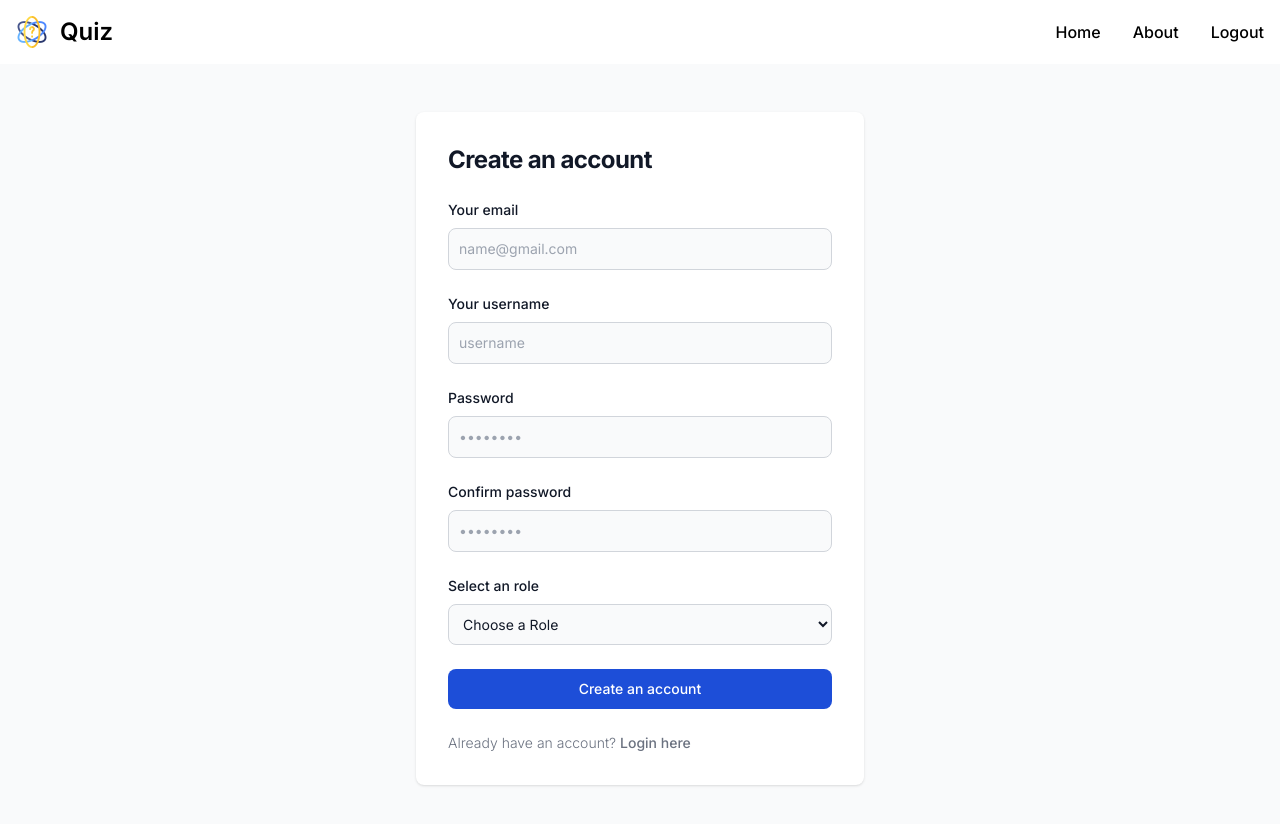
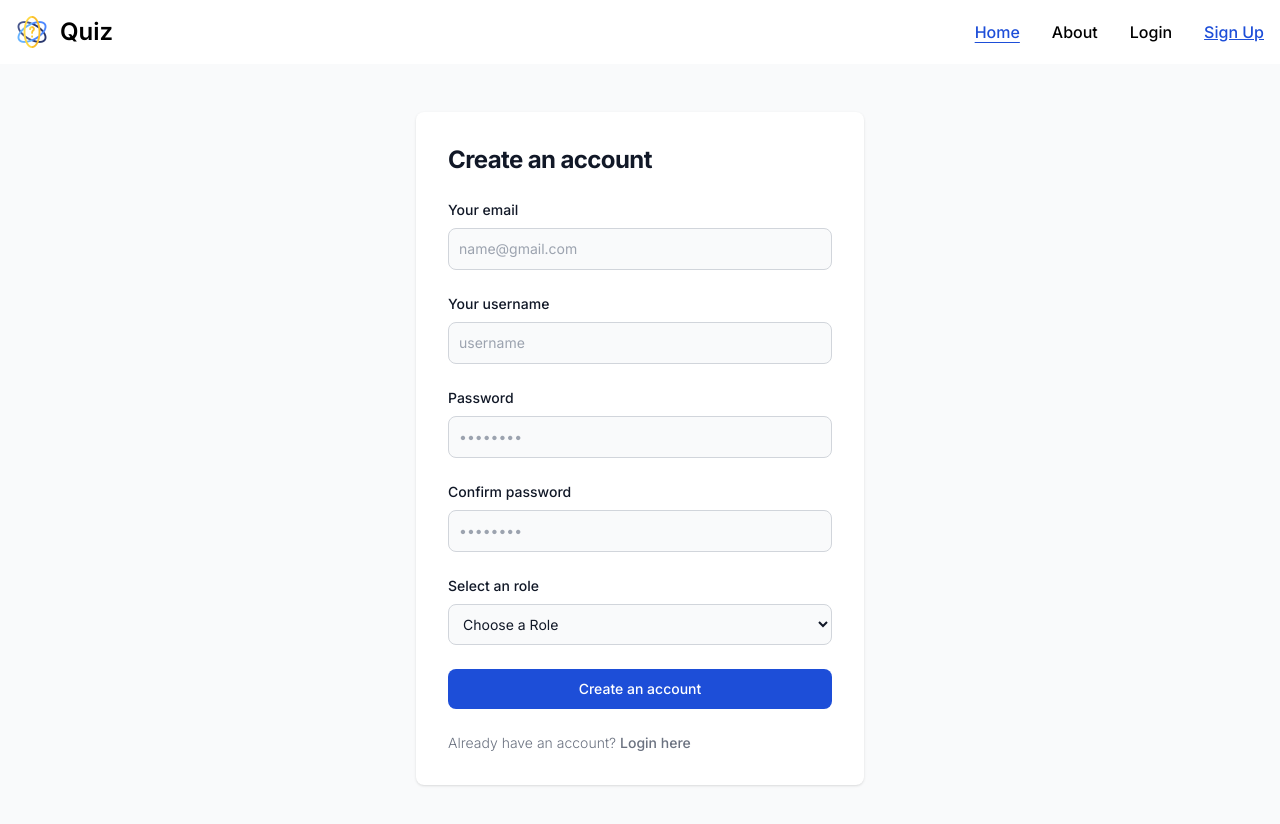
Before and after one commit to Liqaing/Quiz-FrontEnd, a Next.js app in the folder quiz-frontend/: page /account/sign-up in a window 1280 px wide. Shown: the top 824 px of the page. Built offline with nearby package versions, Linux system fonts and the light colour scheme; no server answers.

Commit message:
fix login logout and navbar

```diff
--- a/quiz-frontend/components/navbar/nav-content.tsx
+++ b/quiz-frontend/components/navbar/nav-content.tsx
@@ -2,7 +2,9 @@ import Link from "next/link"
 import NavLink from "./nav-link"
 import CheckLogin from "@/utils/CheckLogin";
 
-const NavBarContent = ({isMenuOpen, handleToggle}: {isMenuOpen: boolean, handleToggle:any}) => {
+const NavBarContent = () => {
+
+    const isUserLogin = CheckLogin();
 
     return (
 
@@ -12,16 +14,17 @@ const NavBarContent = ({isMenuOpen, handleToggle}: {isMenuOpen: boolean, handleT
                         <img src="/icon.png" className="h-8" alt="Quiz Logo" />
                         <span className="self-center text-2xl font-semibold whitespace-nowrap dark:text-white">Quiz</span>
                     </Link>
-                <button onClick={handleToggle} data-collapse-toggle="navbar-default" type="button" className="inline-flex items-center p-2 w-10 h-10 justify-center text-sm text-gray-500 rounded-lg md:hidden hover:bg-gray-100 focus:outline-none focus:ring-2 focus:ring-gray-200 dark:text-gray-400 dark:hover:bg-gray-700 dark:focus:ring-gray-600" aria-controls="navbar-default" aria-expanded="false">
+                <button id="nav-menu-toggle" data-collapse-toggle="navbar-menu" type="button" className="inline-flex items-center p-2 w-10 h-10 justify-center text-sm text-gray-500 rounded-lg md:hidden hover:bg-gray-100 focus:outline-none focus:ring-2 focus:ring-gray-200 dark:text-gray-400 dark:hover:bg-gray-700 dark:focus:ring-gray-600" aria-controls="navbar-menu" aria-expanded="false">
                     <span className="sr-only">Open main menu</span>
                     <svg className="w-5 h-5" aria-hidden="true" xmlns="http://www.w3.org/2000/svg" fill="none" viewBox="0 0 17 14">
-                        <path stroke="currentColor" stroke-linecap="round" stroke-linejoin="round" strokeWidth="2" d="M1 1h15M1 7h15M1 13h15"/>
+                        <path stroke="currentColor" strokeLinecap="round" strokeLinejoin="round" strokeWidth="2" d="M1 1h15M1 7h15M1 13h15"/>
                     </svg>
                 </button>
-                <div className={`w-full md:block md:w-auto ${isMenuOpen? "Block" : "hidden"}`} id="navbar-default">
-                    <NavLink CheckLogin={CheckLogin}></NavLink>
+                <div className={`w-full hidden md:block md:w-auto`} id="navbar-menu">
+                    <NavLink isUserLogin={isUserLogin}></NavLink>
                 </div>
             </div>
+            <script type="text/javascript" src="/scripts/menu-toggle.js"></script>
         </nav>
 
     )
--- a/quiz-frontend/components/navbar/nav-link.tsx
+++ b/quiz-frontend/components/navbar/nav-link.tsx
@@ -1,44 +1,43 @@
-'use client';
+"use client"
 
-import HandLogout from "@/utils/HandleLogout";
 import Link from "next/link"
 import { usePathname } from "next/navigation";
+import HandLogout from '@/utils/HandleLogout';
 
-const NavLink = (props: any) => {
-    const isLogin = props.CheckLogin();
-    console.log( props.CheckLogin(), 'kkkkk')
+const NavLink = ({isUserLogin}: {isUserLogin:boolean} ) => {
+
     // Retreive path name which user currently on
     const pathName = usePathname();
 
     return (
         <ul className="flex flex-col p-4 md:p-0 mt-4 font-medium border border-gray-100 rounded-lg bg-gray-50 md:space-x-8 rtl:space-x-reverse md:flex-row md:mt-0 md:border-0 md:bg-white dark:bg-gray-800 md:dark:bg-gray-900 dark:border-gray-700">
             <li>
-                <Link href='/' className={`block py-2 px-3 rounded hover:bg-gray-100 md:hover:bg-transparent md:p-0 md:dark:hover:text-blue-500 dark:hover:bg-gray-700 dark:hover:text-white md:dark:hover:bg-transparent dark:border-gray-700  ${ pathName === "/" ? "text-blue-700 underline underline-offset-4" : "text-white-700"}`} aria-current="page">
+                <Link href='/' className={`block py-2 px-3 rounded hover:bg-gray-100 md:hover:bg-transparent md:p-0 md:dark:hover:text-blue-500 dark:hover:bg-gray-700 dark:hover:text-white md:dark:hover:bg-transparent dark:border-gray-700 ${ pathName.startsWith("/account/sign-up") ? "text-blue-700 underline underline-offset-4" : "text-white-700"}`} aria-current="page">
                     Home
                 </Link>
             </li>
             <li>
-                <Link href='/about' className={`block py-2 px-3 rounded hover:bg-gray-100 md:hover:bg-transparent md:p-0 md:dark:hover:text-blue-500 dark:hover:bg-gray-700 dark:hover:text-white md:dark:hover:bg-transparent dark:border-gray-700  ${ pathName.startsWith("/about") ? "text-blue-700 underline underline-offset-4" : "text-white-700"}`} aria-current="page">
+                <Link href='/about' className={`block py-2 px-3 rounded hover:bg-gray-100 md:hover:bg-transparent md:p-0 md:dark:hover:text-blue-500 dark:hover:bg-gray-700 dark:hover:text-white md:dark:hover:bg-transparent dark:border-gray-700 ${ pathName.startsWith("/about") ? "text-blue-700 underline underline-offset-4" : "text-white-700"}`} aria-current="page">
                     About
                 </Link>
             </li>
 
-            {!isLogin && (
+            {!isUserLogin && (
                 <>
                     <li>
-                        <Link href='/account/login' className={`block py-2 px-3 rounded hover:bg-gray-100 md:hover:bg-transparent md:p-0 md:dark:hover:text-blue-500 dark:hover:bg-gray-700 dark:hover:text-white md:dark:hover:bg-transparent dark:border-gray-700  ${ pathName.startsWith("/account/login") ? "text-blue-700 underline underline-offset-4" : "text-white-700"}`} aria-current="page">
+                        <Link href='/account/login' className={`block py-2 px-3 rounded hover:bg-gray-100 md:hover:bg-transparent md:p-0 md:dark:hover:text-blue-500 dark:hover:bg-gray-700 dark:hover:text-white md:dark:hover:bg-transparent dark:border-gray-700 ${ pathName.startsWith("/account/login") ? "text-blue-700 underline underline-offset-4" : "text-white-700"}`} aria-current="page">
                             Login
                         </Link>
                     </li>
                     <li>
-                        <Link href='/account/sign-up' className={`block py-2 px-3 rounded hover:bg-gray-100 md:hover:bg-transparent md:p-0 md:dark:hover:text-blue-500 dark:hover:bg-gray-700 dark:hover:text-white md:dark:hover:bg-transparent dark:border-gray-700  ${ pathName.startsWith("/account/sign-up") ? "text-blue-700 underline underline-offset-4" : "text-white-700"}`} aria-current="page">
+                        <Link href='/account/sign-up' className={`block py-2 px-3 rounded hover:bg-gray-100 md:hover:bg-transparent md:p-0 md:dark:hover:text-blue-500 dark:hover:bg-gray-700 dark:hover:text-white md:dark:hover:bg-transparent dark:border-gray-700 ${ pathName.startsWith("/account/sign-up") ? "text-blue-700 underline underline-offset-4" : "text-white-700"}}`} aria-current="page">
                             Sign Up
                         </Link>
                     </li>
                 </>
             )}
 
-            {isLogin && (
+            {isUserLogin && (
                 <>
                     <form action={HandLogout}>
                         <li>
@@ -50,7 +49,6 @@ const NavLink = (props: any) => {
 
                 </>
             )}
-
         </ul>
 
     )
--- a/quiz-frontend/components/navbar/navbar.tsx
+++ b/quiz-frontend/components/navbar/navbar.tsx
@@ -1,4 +1,4 @@
-'use client';
+// 'use client';
 
 import { useState } from "react"
 import NavBarContent from "./nav-content";
@@ -9,14 +9,14 @@ const Navbar = () => {
      *
     */
 
-    const [isMenuOpen, setIsMenuOpen] = useState(false);
-    const handleToggle = () => {
-        setIsMenuOpen(!isMenuOpen);
-    }
+    // const [isMenuOpen, setIsMenuOpen] = useState(false);
+    // const handleToggle = () => {
+    //     setIsMenuOpen(!isMenuOpen);
+    // }
 
 
     return (
-        <NavBarContent isMenuOpen={isMenuOpen} handleToggle={handleToggle}></NavBarContent>
+        <NavBarContent></NavBarContent>
     )
 }
 
--- a/quiz-frontend/components/quiz/quiz.tsx
+++ b/quiz-frontend/components/quiz/quiz.tsx
@@ -21,7 +21,3 @@ const AllQuiz = async () => {
 }
 
 export default {AllQuiz};
-
-// {quizzes.map((quiz:any) => {
-//     quiz["name"]
-// })}
--- a/quiz-frontend/utils/CheckLogin.tsx
+++ b/quiz-frontend/utils/CheckLogin.tsx
@@ -2,7 +2,7 @@
 
 import { cookies } from "next/headers";
 
-const CheckLogin = async () => {
+const CheckLogin = () => {
     return cookies().has("quiz-session");
 }
 
```
Also changed, not shown: quiz-frontend/public/scripts/menu-toggle.js (added, +17 -0 lines).
